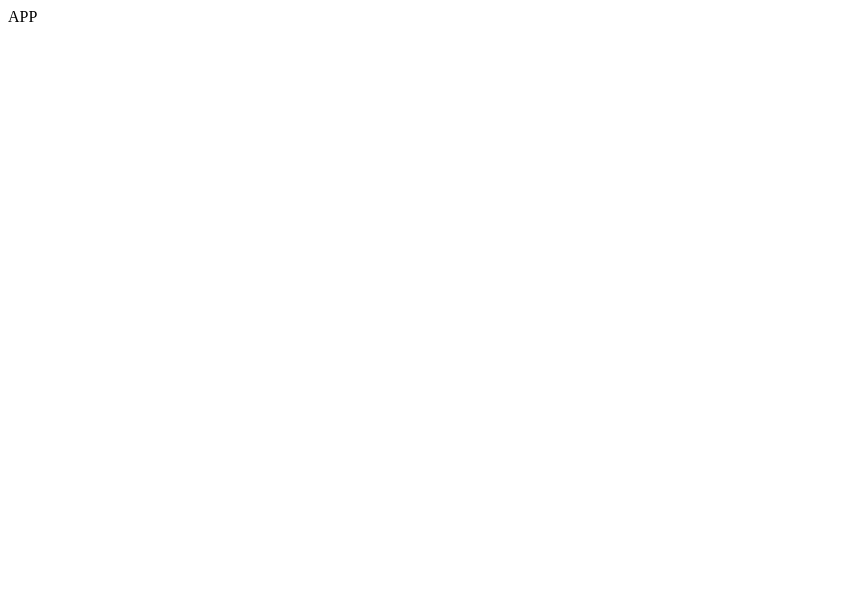
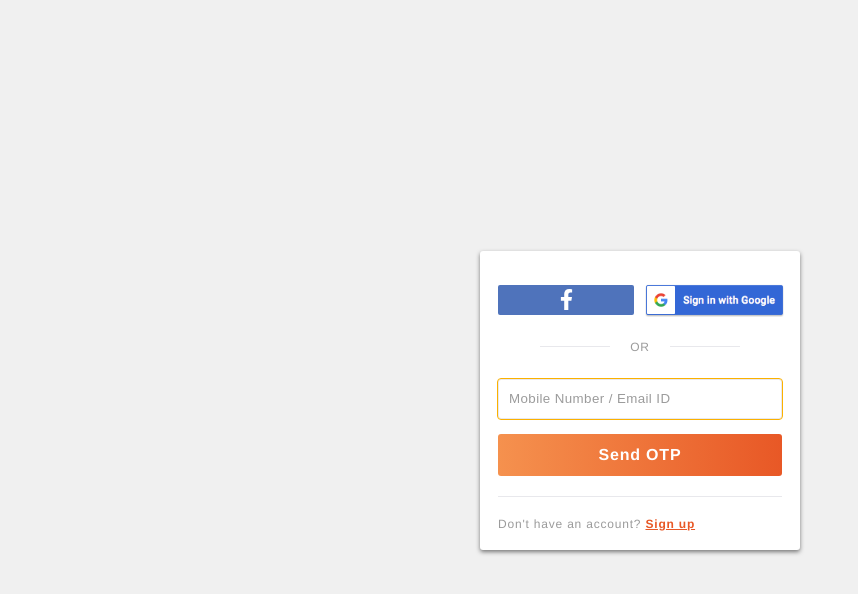
Before and after one commit to PA-iscar/Fresh-menu, a React (Create React App) app: page / in a window 1280 px wide. Shown: the top 594 px of the page, without its empty margins (0-858 px from the left). Built offline with nearby package versions, Linux system fonts and the light colour scheme.

Commit message:
Created Login component

```diff
--- a/package.json
+++ b/package.json
@@ -7,12 +7,15 @@
     "@testing-library/jest-dom": "^4.2.4",
     "@testing-library/react": "^9.5.0",
     "@testing-library/user-event": "^7.2.1",
+    "antd": "^4.19.4",
     "axios": "^0.26.1",
     "react": "^17.0.2",
     "react-dom": "^17.0.2",
+    "react-icons": "^4.3.1",
     "react-redux": "^7.2.6",
     "react-router-dom": "^6.2.2",
-    "react-scripts": "5.0.0"
+    "react-scripts": "5.0.0",
+    "styled-components": "^5.3.5"
   },
   "scripts": {
     "start": "react-scripts start",
--- a/src/App.js
+++ b/src/App.js
@@ -1,9 +1,10 @@
 import React from "react";
+import LoginPage from "./Pages/LoginPage";
 
 function App() {
   return (
     <>
-      <div>APP</div>
+      <LoginPage />
     </>
   );
 }
--- /dev/null
+++ b/src/features/CSS/index.module.css
@@ -0,0 +1,3 @@
+body {
+    font-family: ProximaNova-Semibold, Helvetica, Arial, sans-serif;
+}
--- a/src/features/Login/Login.jsx
+++ b/src/features/Login/Login.jsx
@@ -1,9 +1,182 @@
-import React from 'react'
+import React, { useRef } from "react";
+import styled from "styled-components";
+import { FaFacebookF } from "react-icons/fa";
+import { createGlobalStyle } from "styled-components";
+import { Link } from "react-router-dom";
+
+const GlobalStyle = createGlobalStyle`
+  body {
+    overflow: hidden;
+  }
+  `;
+const ModalWrapper = styled.div`
+  display: flex;
+  justify-content: center;
+  align-items: center;
+  height: 100vh;
+  width: 100vw;
+  z-index: 100;
+  color: #9b9b9b;
+  font-size: 12px;
+  letter-spacing: 0.8px;
+  position: absolute;
+  top: 0px;
+  left: 0px;
+  background: rgba(235, 235, 235, 0.75);
+`;
+const Modal = styled.div`
+  box-shadow: 0 2px 4px 0 rgb(0 0 0 / 50%);
+  background: white;
+  padding: 34px 18px;
+  height: 299px;
+  border-radius: 3px;
+  width: 320px;
+  box-sizing: border-box;
+`;
+const OauthWrapper = styled.div`
+  display: flex;
+  justify-content: space-between;
+  gap: 12px;
+`;
+const Oauth = styled.div`
+  display: inline-block;
+  width: 100%;
+  height: 30px;
+  border-radius: 2px;
+`;
+const Facebook = styled.div`
+  background: #4f73bb;
+  display: flex;
+  align-items: center;
+  justify-content: center;
+  height: 100%;
+  font-size: 21px;
+  border-radius: 2px;
+  transition-duration: 0.2s;
+  &:hover {
+    background: #455d86;
+  }
+`;
+const Google = styled.img`
+  width: 104%;
+  position: relative;
+  top: -2px;
+  left: -2px;
+`;
+
+const OrWrapper = styled.div`
+  display: flex;
+  align-items: center;
+  justify-content: center;
+  margin: 25px 0px;
+  &:before {
+    content: "";
+    height: 1px;
+    width: 70px;
+    display: inline-block;
+    background: rgba(209, 210, 217, 0.5);
+    margin-right: 20px;
+  }
+  &:after {
+    content: "";
+    height: 1px;
+    width: 70px;
+    display: inline-block;
+    background: rgba(209, 210, 217, 0.5);
+    margin-left: 20px;
+  }
+`;
+const Input = styled.input`
+  border: 1px solid rgba(209, 210, 217, 0.5);
+  border-radius: 3px;
+  width: 100%;
+  height: 40px;
+  padding: 10px;
+  letter-spacing: 0.4px;
+  box-sizing: border-box;
+  &:focus {
+    outline: 1px solid #fbb100;
+  }
+  ::placeholder {
+    color: #9b9b9b;
+  }
+`;
+const Send = styled.div`
+  border-radius: 3px;
+  margin: 15px 0px;
+  background: linear-gradient(to right, #f5914e, #e85826);
+  height: 42px;
+  border-radius: 3px;
+  font-size: 16px;
+  font-weight: bold;
+  color: #fff;
+  display: flex;
+  justify-content: center;
+  align-items: center;
+  cursor: pointer;
+  transition-duration: 0.2s;
+  &:hover {
+    box-shadow: 0 1px 3px 1px rgb(0 0 0 / 30%);
+  }
+`;
+const Hr = styled.hr`
+  margin: 20px 0px;
+  border: 0px solid red;
+  border-bottom: 1px solid rgba(209, 210, 217, 0.5);
+`;
+const Signup = styled.div`
+  display: inline-block;
+`;
+const SignupButton = styled.div`
+  display: inline-block;
+  color: #e85826;
+  font-weight: bold;
+  text-decoration: underline;
+`;
 
 const Login = () => {
+  const username = useRef();
+  const handleChange = () => {
+    console.log(username.current.value);
+    // username.current.value = "";
+  };
   return (
-    <div>Login</div>
-  )
-}
+    <>
+      <GlobalStyle />
+      <ModalWrapper>
+        <Modal>
+          <OauthWrapper>
+            <Oauth>
+              <Link to="/">
+                <Facebook>
+                  <FaFacebookF fill="white" />
+                </Facebook>
+              </Link>
+            </Oauth>
+            <Oauth>
+              <Link to="/">
+                <Google src="./google_signin.png" alt="" />
+              </Link>
+            </Oauth>
+          </OauthWrapper>
+          <OrWrapper>OR</OrWrapper>
+          <Input
+            placeholder="Mobile Number / Email ID"
+            autoFocus
+            ref={username}
+          ></Input>
+          <Send onClick={handleChange}>Send OTP</Send>
+          <Hr />
+          <Signup>
+            Don't have an account?{" "}
+            <Link to="/">
+              <SignupButton>Sign up</SignupButton>
+            </Link>
+          </Signup>
+        </Modal>
+      </ModalWrapper>
+    </>
+  );
+};
 
-export default Login
+export default Login;
--- a/src/index.js
+++ b/src/index.js
@@ -4,6 +4,7 @@ import App from "./App";
 import { store } from "./app/store";
 import { Provider } from "react-redux";
 import { BrowserRouter } from "react-router-dom";
+import "./features/CSS/index.module.css"
 
 ReactDOM.render(
   <React.StrictMode>
```
Also changed, not shown: public/google_signin.png (added), 1 other file (tests, documents, lock files or other folders).
